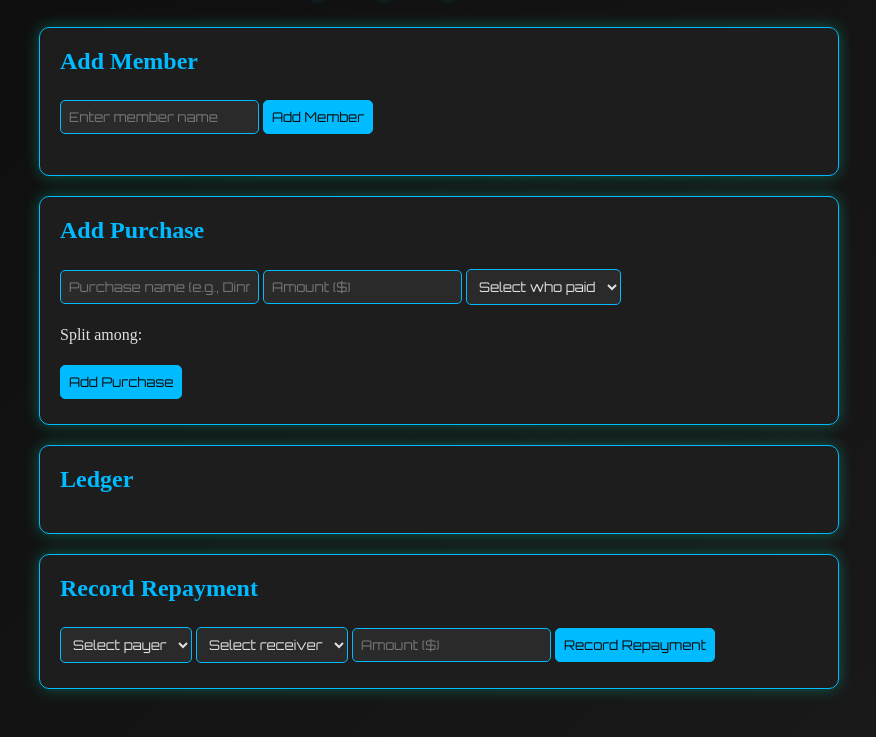
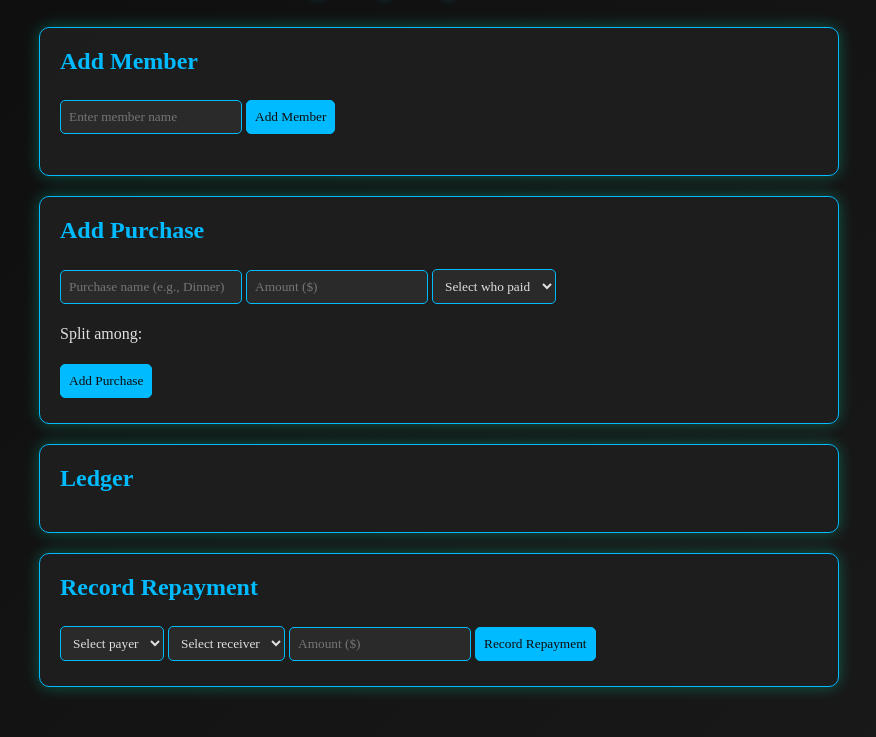
Before and after one commit to piyer1/payment-tracker, a plain HTML site: page public/index.html in a window 1280 px wide. Shown: the part 81-818 px from the top of the page, without its empty margins (201-1077 px from the left). Drawn offline with Linux system fonts and the light colour scheme; no server answers.

Commit message:
more font stuff

```diff
--- a/public/styles.css
+++ b/public/styles.css
@@ -40,7 +40,7 @@ input, select, button {
     padding: 8px;
     margin: 5px 0;
     border-radius: 5px;
-    font-family: 'Orbitron', sans-serif;
+    font-family: 'Didot', serif;
 }
 
 button {
```
